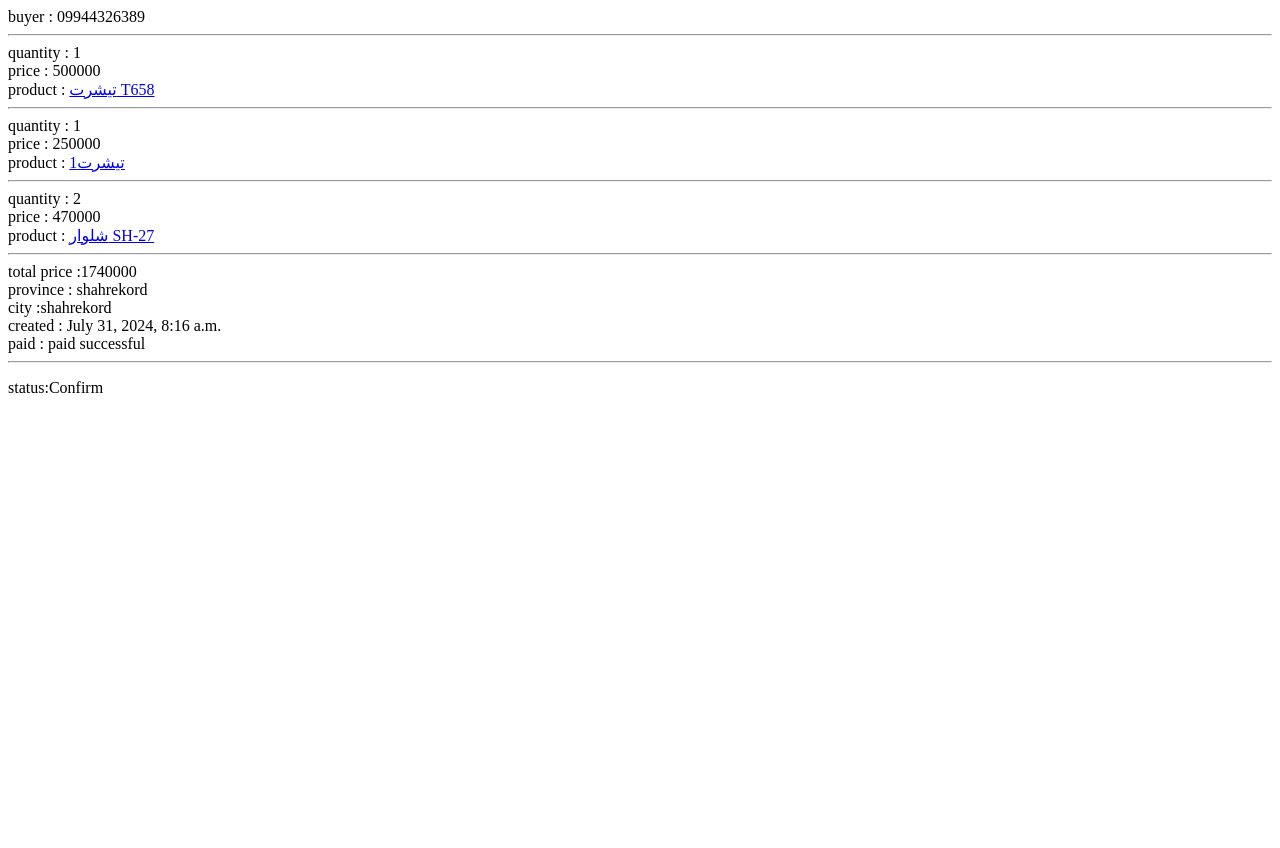
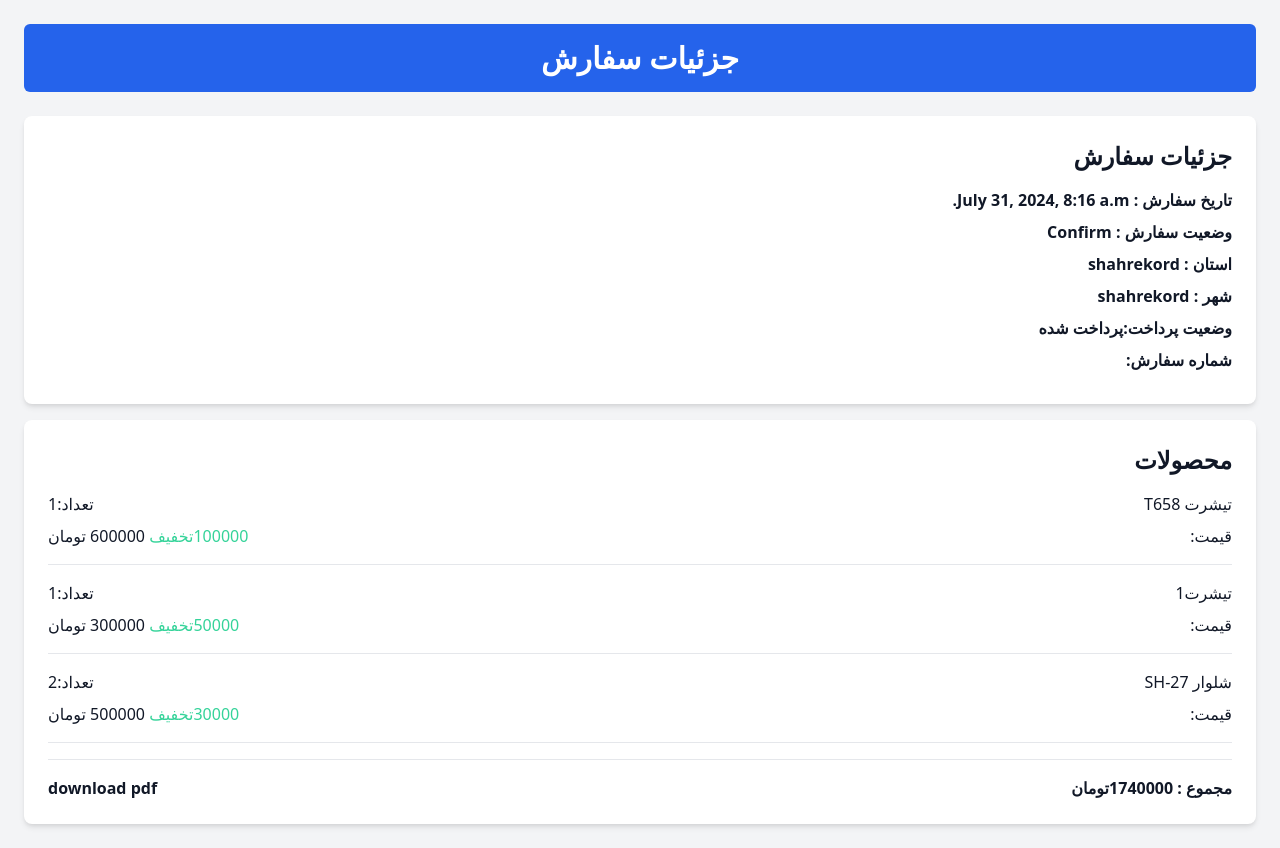
Before and after one commit to mmdamm/Shopweb, a Django app: page /orders/order_details/64 in a window 1280 px wide. Before the commit the page ends 393 px from the top, so only its background shows below. Run offline with Django 4.2, Linux system fonts and the light colour scheme; a user stored in the database is signed in; data comes from the database, SQL or seed files in the repository; both versions use the stored data as it was after the commit; some libraries are stand-ins or nearby versions.

Commit message:
download order detail pdf

```diff
--- a/orders/templates/order_detail.html
+++ b/orders/templates/order_detail.html
@@ -1,31 +1,78 @@
+{% load static tailwind_tags %}
+{% load template_tag%}
+{% load static %}
+<!DOCTYPE html>
+<html lang="fa"  dir="rtl">
 
-buyer :  {{order.buyer}}
-<hr>
-{% for item in order.items.all %}
-quantity : {{item.quantity}}
-<br>
-price : {{item.price}}
-<br>
+<head>
+    <meta charset="UTF-8">
+    <meta name="viewport" content="width=device-width, initial-scale=1.0">
+    <title>جزئیات سفارش</title>
+    {% tailwind_css %}
+    <link href="https://cdn.jsdelivr.net/npm/tailwindcss@2.2.19/dist/tailwind.min.css" rel="stylesheet">
+</head>
 
-product : <a href="{% url 'shop:product_detail' item.product.id item.product.slug %}">{{item.product.description}}</a>
-<br>
-<hr>
+<body class="bg-gray-100 text-gray-900">
+<div class="container mx-auto p-6">
+    <header class="bg-blue-600 p-4 text-white text-center rounded-md mb-6">
+        <h1 class="text-3xl font-bold">جزئیات سفارش</h1>
+    </header>
 
-{% endfor %}
-total price :{{order.get_final_cost}}
-<br>
-province : {{order.province}}
-<br>
-city :{{order.city}}
-<br>
-created : {{order.created}}
-<br>
-paid : {% if order.paid == True %}
-        paid successful
+    <section class="bg-white rounded-lg shadow-md p-6 mb-4">
+        <h2 class="text-2xl font-semibold mb-4">جزئیات سفارش</h2>
+
+        <div class="mb-2">
+            <span class="font-bold">تاریخ سفارش   :  {{order.created}}   </span>
+        </div>
+        <div class="mb-2">
+            <span class="font-bold">وضعیت سفارش   :  {{status}}  </span>
+        </div>
+
+        {% if order.paid == True %}
+        <div class="mb-2">
+            <span class="font-bold">استان  :  {{order.province}}</span>
+        </div>
+        <div class="mb-2">
+            <span class="font-bold">شهر  :  {{order.city}}</span>
+        </div>
+        <div class="mb-2">
+            <span class="font-bold">وضعیت پرداخت:پرداخت شده</span>
+        </div>
+        <div class="mb-2">
+            <span class="font-bold">  شماره سفارش:</span>
+        </div>
         {% else %}
-        paid unsuccessful
-        {% endif %}
+         <div class="mb-2">
+            <span class="font-bold ">پرداخت نشده :وضعیت پرداخت  </span>
+        </div>
+        {%endif%}
+    </section>
+
+    <section class="bg-white rounded-lg shadow-md p-6">
+        <h2 class="text-2xl font-semibold mb-4">محصولات</h2>
+        {% for item in order.items.all %}
+        <div class="border-b border-gray-200 pb-4 mb-4">
+            <div class="flex justify-between mb-2">
+                <a href="{% url 'shop:product_detail' item.product.id item.product.slug %}">{{item.product.description}}</a>
+                <span>تعداد:{{item.quantity}}</span>
+            </div>
+            <div class="flex justify-between">
+                <span>قیمت:</span>
+                <span><span class="text-emerald-400">  {{item.product.off}}تخفیف   </span>      {{item.product.price}} تومان </span>
+
+            </div>
+        </div>
+        {% endfor %}
 
 
-<hr>
-<p>status:{{status}}</p>
+        <div class="flex justify-between font-bold border-t border-gray-200 pt-4">
+            <span>مجموع  : {{order.get_final_cost}}تومان</span>
+
+             <a href="{% url 'orders:pdf' order.id %}">download pdf</a>
+        </div>
+    </section>
+</div>
+
+</body>
+
+</html>
--- a/orders/urls.py
+++ b/orders/urls.py
@@ -11,4 +11,5 @@
     path('verify/', views.verify, name='verify'),
     path('order_list/', views.order_list, name='order_list'),
     path('order_details/<int:id>', views.order_detail, name='order_detail'),
+    path('pdf/<int:id>>', views.send_to_pdf, name='pdf'),
 ]
--- a/orders/views.py
+++ b/orders/views.py
@@ -2,12 +2,9 @@
 from .forms import *
 from account.models import ShopUser
 import random
-from django.http import HttpResponse
 from django.contrib import messages
 from cart.common.sms import send_sms_with_template, send_sms_normal
-from django.contrib.auth import login
 from django.contrib.auth.decorators import login_required
-# Create your views here.
 from cart.cart import Cart
 from django.http import HttpResponse
 import requests
@@ -15,8 +12,13 @@
 from django.conf import settings
 from orders.models import *
 import time
-from django.contrib.auth import login,logout
-from django.contrib.auth import authenticate
+from django.contrib.auth import login, logout, authenticate
+from django_xhtml2pdf.utils import generate_pdf
+from django.template.loader import get_template
+from io import BytesIO
+from xhtml2pdf import pisa
+
+
 def verify_phone(request):
     if request.method == 'POST':
         form = PhoneVerificationForm(request.POST)
@@ -25,7 +27,7 @@
             if ShopUser.objects.filter(phone=phone).exists():
                 user = authenticate(request, username=phone,
                                     password=request.POST['password'])
-                login(request,user)
+                login(request, user)
                 messages.error(request, 'this phone is already registered.')
                 return redirect("orders:create_order")
 
@@ -35,7 +37,7 @@
                 request.session['verification_code'] = tokens['token']
                 request.session['phone'] = phone
                 request.session['time1'] = time1
-                request.session['password']=request.POST.get('password')
+                request.session['password'] = request.POST.get('password')
                 print(tokens)
                 send_sms_normal()
                 messages.error(request, 'verification code sent successfully.')
@@ -197,16 +199,45 @@
     user = request.user
     order = Order.objects.get(id=id)
     if user == order.buyer:
-
-        try:
-            status = order.status_order[1]
-            show_status = list(map(lambda x: Order.STATUS_CHOICES[int(order.status_order[1])][1], Order.STATUS_CHOICES))
-            context = {
-                'order': order,
-                'status': show_status[1]
-            }
-            return render(request, 'order_detail.html', context)
-        except:
-            return HttpResponse('NOT FOUND')
+        show_status = list(map(lambda x: Order.STATUS_CHOICES[int(order.status_order[1])][1], Order.STATUS_CHOICES))
+        context = {
+            'order': order,
+            'status': show_status[1],
+        }
+        return render(request, 'order_detail.html', context)
     else:
         return HttpResponse('This URL is not related to this user.')
+
+
+def send_to_pdf(request, id):
+    user = request.user
+    order = Order.objects.get(id=id)
+    if user == order.buyer:
+        show_status = list(map(lambda x: Order.STATUS_CHOICES[int(order.status_order[1])][1], Order.STATUS_CHOICES))
+        context_pdf = {
+            'order':order,
+            'status':show_status[1]
+
+        }
+        pdf = render_to_pdf('order_detail_pdf.html', context_pdf)
+        if pdf:
+            response = HttpResponse(pdf, content_type='application/pdf')
+            filename = "order detail_%s.pdf" % order.first_name
+            content = "inline; filename='%s'" % filename
+            download = request.GET.get("download")
+            if download:
+                content = "attachment; filename='%s'" % filename
+            response['Content-Disposition'] = content
+            return response
+
+
+def render_to_pdf(template_src, context_dict=None):
+    if context_dict is None:
+        raise ValueError("CSS file data is None. Please check the file path and content.")
+    template = get_template(template_src)
+    html = template.render(context_dict)
+    result = BytesIO()
+    pdf = pisa.pisaDocument(BytesIO(html.encode("utf-8")), result)
+    if not pdf.err:
+        return HttpResponse(result.getvalue(), content_type='application/pdf')
+    return None
--- a/shop/templates/static/css/base.css
+++ b/shop/templates/static/css/base.css
@@ -188,3 +188,7 @@
     border: 1px solid #ccc;
     background-color: #0c1433;
 }
+
+.pr{
+    background-color:#0c1433;
+}
--- a/theme/static/css/dist/styles.css
+++ b/theme/static/css/dist/styles.css
@@ -790,6 +790,10 @@
   top: -2px;
 }
 
+.collapse {
+  visibility: collapse;
+}
+
 .static {
   position: static;
 }
@@ -844,8 +848,20 @@
   margin-bottom: auto;
 }
 
+.mb-2 {
+  margin-bottom: 0.5rem;
+}
+
+.mb-4 {
+  margin-bottom: 1rem;
+}
+
 .mb-5 {
   margin-bottom: 1.25rem;
+}
+
+.mb-6 {
+  margin-bottom: 1.5rem;
 }
 
 .mt-2 {
@@ -869,6 +885,10 @@
 
 .flex {
   display: flex;
+}
+
+.table {
+  display: table;
 }
 
 .grid {
@@ -944,6 +964,10 @@
   width: fit-content;
 }
 
+.border-collapse {
+  border-collapse: collapse;
+}
+
 .cursor-pointer {
   cursor: pointer;
 }
@@ -1005,8 +1029,43 @@
   border-radius: 9999px;
 }
 
+.rounded-lg {
+  border-radius: 0.5rem;
+}
+
+.rounded-md {
+  border-radius: 0.375rem;
+}
+
+.border {
+  border-width: 1px;
+}
+
 .border-2 {
   border-width: 2px;
+}
+
+.border-b {
+  border-bottom-width: 1px;
+}
+
+.border-t {
+  border-top-width: 1px;
+}
+
+.border-gray-200 {
+  --tw-border-opacity: 1;
+  border-color: rgb(229 231 235 / var(--tw-border-opacity));
+}
+
+.bg-blue-600 {
+  --tw-bg-opacity: 1;
+  background-color: rgb(37 99 235 / var(--tw-bg-opacity));
+}
+
+.bg-gray-100 {
+  --tw-bg-opacity: 1;
+  background-color: rgb(243 244 246 / var(--tw-bg-opacity));
 }
 
 .bg-gray-50 {
@@ -1029,6 +1088,11 @@
   background-color: rgb(100 116 139 / var(--tw-bg-opacity));
 }
 
+.bg-white {
+  --tw-bg-opacity: 1;
+  background-color: rgb(255 255 255 / var(--tw-bg-opacity));
+}
+
 .p-1 {
   padding: 0.25rem;
 }
@@ -1041,8 +1105,16 @@
   padding: 0.75rem;
 }
 
+.p-4 {
+  padding: 1rem;
+}
+
 .p-5 {
   padding: 1.25rem;
+}
+
+.p-6 {
+  padding: 1.5rem;
 }
 
 .px-3 {
@@ -1060,8 +1132,16 @@
   padding-bottom: 0.75rem;
 }
 
+.pb-4 {
+  padding-bottom: 1rem;
+}
+
 .pt-3 {
   padding-top: 0.75rem;
+}
+
+.pt-4 {
+  padding-top: 1rem;
 }
 
 .pt-8 {
@@ -1074,6 +1154,16 @@
 
 .font-serif {
   font-family: ui-serif, Georgia, Cambria, "Times New Roman", Times, serif;
+}
+
+.text-2xl {
+  font-size: 1.5rem;
+  line-height: 2rem;
+}
+
+.text-3xl {
+  font-size: 1.875rem;
+  line-height: 2.25rem;
 }
 
 .text-5xl {
@@ -1100,6 +1190,10 @@
   font-weight: 700;
 }
 
+.font-semibold {
+  font-weight: 600;
+}
+
 .leading-\[30px\] {
   line-height: 30px;
 }
@@ -1116,6 +1210,11 @@
   letter-spacing: -0.05em;
 }
 
+.text-emerald-400 {
+  --tw-text-opacity: 1;
+  color: rgb(52 211 153 / var(--tw-text-opacity));
+}
+
 .text-gray-300 {
   --tw-text-opacity: 1;
   color: rgb(209 213 219 / var(--tw-text-opacity));
@@ -1126,9 +1225,19 @@
   color: rgb(156 163 175 / var(--tw-text-opacity));
 }
 
+.text-gray-900 {
+  --tw-text-opacity: 1;
+  color: rgb(17 24 39 / var(--tw-text-opacity));
+}
+
 .text-neutral-800 {
   --tw-text-opacity: 1;
   color: rgb(38 38 38 / var(--tw-text-opacity));
+}
+
+.text-red-100 {
+  --tw-text-opacity: 1;
+  color: rgb(254 226 226 / var(--tw-text-opacity));
 }
 
 .text-red-400 {
@@ -1159,6 +1268,20 @@
 .text-zinc-700 {
   --tw-text-opacity: 1;
   color: rgb(63 63 70 / var(--tw-text-opacity));
+}
+
+.shadow-md {
+  --tw-shadow: 0 4px 6px -1px rgb(0 0 0 / 0.1), 0 2px 4px -2px rgb(0 0 0 / 0.1);
+  --tw-shadow-colored: 0 4px 6px -1px var(--tw-shadow-color), 0 2px 4px -2px var(--tw-shadow-color);
+  box-shadow: var(--tw-ring-offset-shadow, 0 0 #0000), var(--tw-ring-shadow, 0 0 #0000), var(--tw-shadow);
+}
+
+.transition {
+  transition-property: color, background-color, border-color, text-decoration-color, fill, stroke, opacity, box-shadow, transform, filter, -webkit-backdrop-filter;
+  transition-property: color, background-color, border-color, text-decoration-color, fill, stroke, opacity, box-shadow, transform, filter, backdrop-filter;
+  transition-property: color, background-color, border-color, text-decoration-color, fill, stroke, opacity, box-shadow, transform, filter, backdrop-filter, -webkit-backdrop-filter;
+  transition-timing-function: cubic-bezier(0.4, 0, 0.2, 1);
+  transition-duration: 150ms;
 }
 
 .transition-all {
```
Also changed, not shown: orders/templates/order_detail_pdf.html (added, +107 -0 lines), db.sqlite3.
